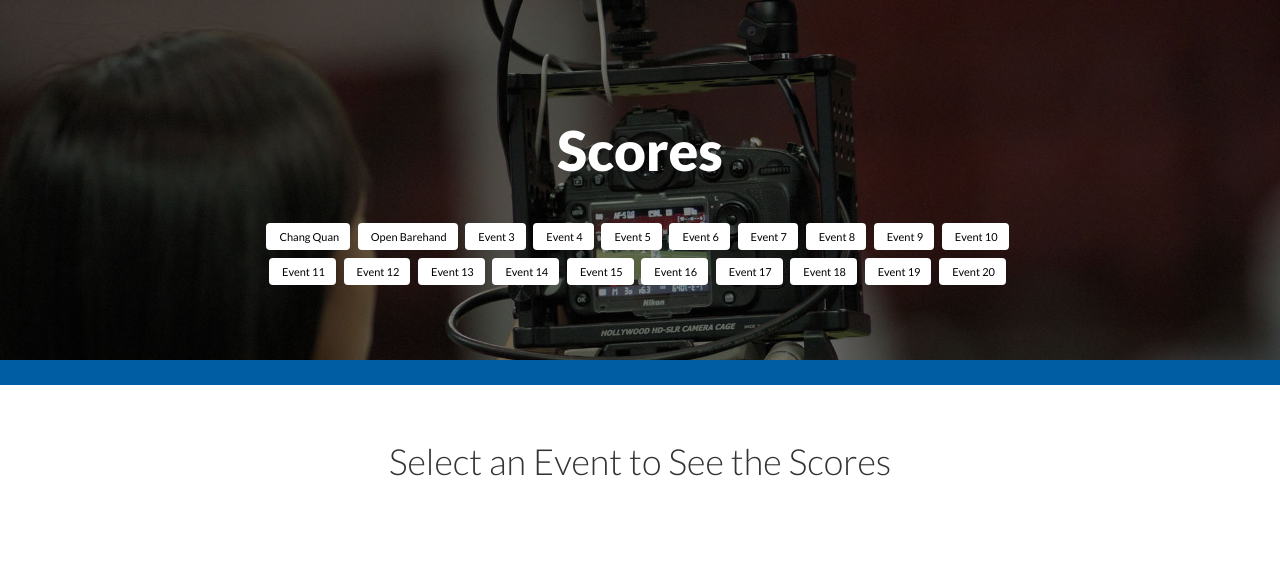
After one commit to ronnienv/Wushu_Collegiate_2015, a PHP site: page /scores.html in a window 1280 px wide. The commit adds this page. Shown: the top 588 px of the page. Run offline with PHP 8.4, Linux system fonts and the light colour scheme; a stand-in replaces the project's code that opens the database connection; some libraries are stand-ins or nearby versions.

Commit message:
Beginning to add scores page

```diff
--- a/assets/css/main.css
+++ b/assets/css/main.css
@@ -778,6 +778,74 @@ img {
   color: #005DA4;
 }
 
+/* Scores Page */
+#scores-header {
+  background-image: url(../img/backgrounds/scores.jpg);
+  width: 100%;
+  height: 360px;
+  background-size: cover;
+  background-repeat: no-repeat;
+  color: #fff;
+}
+
+#scores-title {
+  padding-top: 100px;
+  font-size: 55px;
+  font-weight: bold;
+  text-align: center;
+  padding-bottom: 20px;
+}
+
+#scores-header .events li{
+  font-size: 11px;
+  display: inline;
+  list-style-type: none;
+  padding-right: 10px;
+  margin-right: 5px;
+  color: #000;
+  background-color: #fff;
+}
+
+#scores-header .events {
+  padding-top: 15px;
+  text-align: center;
+}
+
+#scores .male, #scores .female {
+  /*padding-bottom: 25px;*/
+}
+
+#scores .male h1, #scores .female h1 {
+  text-align: center;
+  font-weight: bold;
+  font-size: 22px;
+  background-color: #005DA4;
+  padding-top: 15px;
+  padding-bottom: 15px;
+  color: #fff;
+  width: 250px;
+  margin-left: 25%;
+}
+
+#scores .row {
+  padding-top: 50px;
+}
+
+#scores-border-top {
+  background-color: #005DA4;
+  height: 25px;
+}
+
+#scores-border-bottom {
+  background-color: #005DA4;
+  height: 25px;
+}
+
+#scores #select-score{
+  font-size: 36px;
+  text-align: center;
+}
+
 /* New Navigation */
 
 #sticky_navigation_wrapper {
--- /dev/null
+++ b/assets/js/scores.js
@@ -0,0 +1,169 @@
+var jsonListMale = [
+	// event 1 male
+	"https://spreadsheets.google.com/feeds/list/1QdHKZqKFk4sUH5Yc5vrMJBTq7_NGjj9Q6txDz_bXDL0/1/public/values?alt=json"
+	];
+
+var jsonListFemale = [
+	// event 1 female
+	"https://spreadsheets.google.com/feeds/list/1QdHKZqKFk4sUH5Yc5vrMJBTq7_NGjj9Q6txDz_bXDL0/2/public/values?alt=json"
+	];
+
+var currentScores = 0;
+
+$(document).ready(function(){
+
+	hideScores();
+
+	$("#event1-button").click(function(){
+		toggleButton("1");
+	});
+
+	$("#event2-button").click(function(){
+		toggleButton("2");
+	});
+
+	$("#event3-button").click(function(){
+		toggleButton("3");
+	});
+
+	$("#event4-button").click(function(){
+		toggleButton("4");
+	});
+
+	$("#event5-button").click(function(){
+		toggleButton("5");
+	});
+
+	$("#event6-button").click(function(){
+		toggleButton("6");
+	});
+
+	$("#event7-button").click(function(){
+		toggleButton("7");
+	});
+
+	$("#event8-button").click(function(){
+		toggleButton("8");
+	});
+
+	$("#event9-button").click(function(){
+		toggleButton("9");
+	});
+
+	$("#event10-button").click(function(){
+		toggleButton("10");
+	});
+
+	$("#event11-button").click(function(){
+		toggleButton("11");
+	});
+
+	$("#event12-button").click(function(){
+		toggleButton("12");
+	});
+
+	$("#event13-button").click(function(){
+		toggleButton("13");
+	});
+
+	$("#event14-button").click(function(){
+		toggleButton("14");
+	});
+
+	$("#event15-button").click(function(){
+		toggleButton("15");
+	});
+
+	$("#event16-button").click(function(){
+		toggleButton("16");
+	});
+
+	$("#event17-button").click(function(){
+		toggleButton("17");
+	});
+
+	$("#event18-button").click(function(){
+		toggleButton("18");
+	});
+
+	$("#event19-button").click(function(){
+		toggleButton("19");
+	});
+
+	$("#event20-button").click(function(){
+		toggleButton("20");
+	});
+
+});
+
+var toggleButton = function (buttonNum) {
+
+		hideScores();
+
+		if(currentScores != buttonNum){
+			currentScores = buttonNum;
+			// determines id of the event based on button pressed
+			var event = "#event" + buttonNum;
+
+			var maleContestants = [];
+			var femaleContestants = [];
+			var numContestants = 0;
+
+			// retrieve the json from the list of urls based on the button number
+
+			// male
+			// *note - jefferson and cokwr may change
+			$.getJSON(jsonListMale[buttonNum - 1], function(data) {
+				numContestants = data.feed.entry.length;
+				for (i = 0; i < numContestants; i++){
+					var tempScore = [];
+					tempScore[0] = data.feed.entry[i].title.$t;
+					tempScore[1] = data.feed.entry[i].gsx$_cokwr.$t;
+
+					maleContestants[i] = tempScore;
+				}
+
+				// append the entries to the scores page
+				$(".male").append("<h1>Male Scores</h1> <hr>");
+				$(".male").append("<div class='col-sm-3 col-xs-3'></div><div class='male-col col-sm-9 col-xs-9'></div>")
+				for (i = 0; i < numContestants; i++){
+					$(".male .male-col").append("<div><b>" + maleContestants[i][0] + "</b>: " + maleContestants[i][1] + ": " + maleContestants[i][1] + ": " + maleContestants[i][1] + ": " + maleContestants[i][1] + "</div>");
+				}
+	        });
+
+	        // female
+	        $.getJSON(jsonListFemale[buttonNum - 1], function(data) {
+	        	numContestants = data.feed.entry.length;
+	        	for (i = 0; i < numContestants; i++){
+	        		var tempScore = [];
+					tempScore[0] = data.feed.entry[i].title.$t;
+					tempScore[1] = data.feed.entry[i].gsx$_cokwr.$t;
+
+	        		femaleContestants[i] = tempScore;
+	        	}
+
+	        	$(".female").append("<h1>Female Scores</h1> <hr>");
+	        	$(".female").append("<div class='col-sm-3 col-xs-3'></div><div class='female-col col-sm-9 col-xs-9'></div>")
+	        	for (i = 0; i < numContestants; i++){
+        			$(".female .female-col").append("<div><b>" + femaleContestants[i][0] + "</b>: " + femaleContestants[i][1] + "</div>");
+
+
+	        	}
+
+	        })
+
+	        $("#select-score").hide();
+	        $("body").append('<div id="scores-border-bottom"></div>');
+		}
+		else{
+			currentScores = 0;
+			$("#select-score").show();
+		}
+};
+
+var hideScores = function () {
+	$("#eventScores .male").children().remove();
+	$("#eventScores .female").children().remove();
+	$("#scores-border-bottom").remove();
+	$("#select-score").show();
+};
--- /dev/null
+++ b/scores.html
@@ -0,0 +1,78 @@
+<!DOCTYPE html>
+<html lang="en">
+<head>
+  <meta charset="utf-8">
+  <meta name="viewport" content="width=device-width, initial-scale=1">
+  <title>Collegiate Wushu</title>
+
+  <!-- Bootstrap -->
+  <link rel="stylesheet" type="text/css" href="assets/css/bootstrap.min.css">
+  <link rel="stylesheet" type="text/css" href="assets/css/jasny-bootstrap.min.css">
+  <!-- Main Style -->
+  <link rel="stylesheet" type="text/css" href="assets/css/main.css">
+
+  <!-- Responsive Style -->
+  <link rel="stylesheet" type="text/css" href="assets/css/responsive.css">
+
+  <script src="http://ajax.googleapis.com/ajax/libs/jquery/1.11.2/jquery.min.js"></script>
+  <script src="assets/js/scores.js"></script>
+  <!-- HTML5 Shim and Respond.js IE8 support of HTML5 elements and media queries -->
+  <!--[if lt IE 9]>
+                <script src="https://oss.maxcdn.com/libs/html5shiv/3.7.0/html5shiv.js"></script>
+                <script src="https://oss.maxcdn.com/libs/respond.js/1.4.2/respond.min.js"></script>
+              <![endif]-->
+
+</head>
+
+<body>
+  <div id="scores-header">
+    <div class="container">
+      <div class="col-md-12">
+        <h1 id="scores-title">
+          Scores
+        </h1>
+        <ul class="events">
+          <li class="btn" id="event1-button">Chang Quan</li>
+          <li class="btn" id="event2-button">Open Barehand</li>
+          <li class="btn" id="event3-button">Event 3</li>
+          <li class="btn" id="event4-button">Event 4</li>
+          <li class="btn" id="event5-button">Event 5</li>
+          <li class="btn" id="event6-button">Event 6</li>
+          <li class="btn" id="event7-button">Event 7</li>
+          <li class="btn" id="event8-button">Event 8</li>
+          <li class="btn" id="event9-button">Event 9</li>
+          <li class="btn" id="event10-button">Event 10</li>
+        </ul>
+        <ul class="events">
+          <li class="btn" id="event11-button">Event 11</li>
+          <li class="btn" id="event12-button">Event 12</li>
+          <li class="btn" id="event13-button">Event 13</li>
+          <li class="btn" id="event14-button">Event 14</li>
+          <li class="btn" id="event15-button">Event 15</li>
+          <li class="btn" id="event16-button">Event 16</li>
+          <li class="btn" id="event17-button">Event 17</li>
+          <li class="btn" id="event18-button">Event 18</li>
+          <li class="btn" id="event19-button">Event 19</li>
+          <li class="btn" id="event20-button">Event 20</li>
+        </ul>
+      </div>
+    </div>
+  </div>
+  <div id="scores-border-top">
+  </div>
+  <div id="scores">
+    <div id="eventScores" class="container">
+      <div class="row">
+        <div class="col-md-6 col-xs-12 male">
+        </div>
+        <div class="col-md-6 col-xs-12 female">
+        </div>
+        <p id="select-score">Select an Event to See the Scores</p>
+      </div>
+
+    </div>
+  </div>
+  </div>
+</body>
+
+</html>
```
Also changed, not shown: assets/img/backgrounds/scores.jpg (added).
